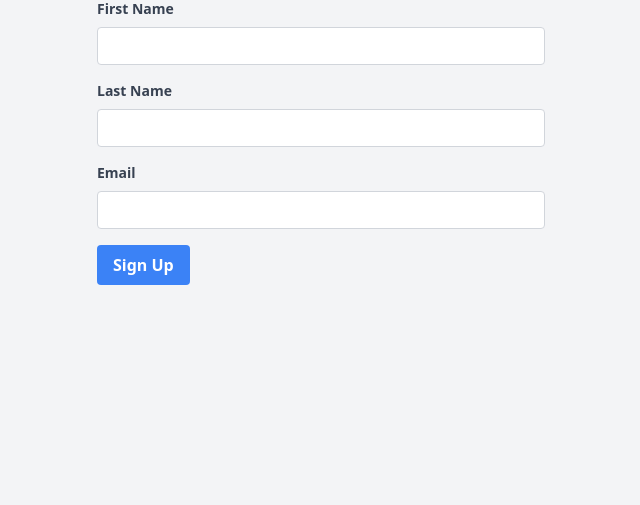
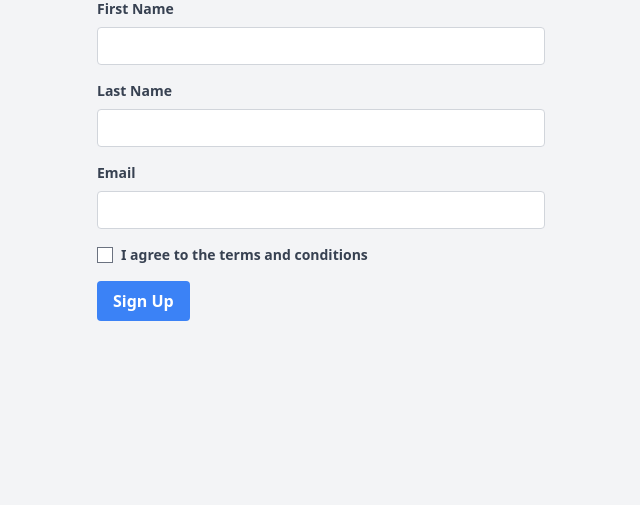
Before and after one commit to albertski/tank_share, a Rails app: page /signup in a window 1280 px wide. Shown: the part 210-715 px from the top of the page, without its empty margins (319-959 px from the left). Run offline with Rails 7, Linux system fonts and the light colour scheme; style sheets or scripts are compiled from the project's sources; some libraries are stand-ins or nearby versions.

Commit message:
Adds agree to form

```diff
--- a/app/controllers/email_signup_controller.rb
+++ b/app/controllers/email_signup_controller.rb
@@ -18,7 +18,8 @@ class EmailSignupController < ApplicationController
   private
 
   def email_signup_params
-    params.require(:email_signup).permit(:first_name, :last_name, :email)
+    params.require(:email_signup)
+          .permit(:first_name, :last_name, :email, :agree)
   end
 
   def first_name
--- a/app/models/email_signup.rb
+++ b/app/models/email_signup.rb
@@ -3,7 +3,7 @@
 class EmailSignup < ApplicationRecord
   attr_accessor :phone_number
 
-  validates :email, :first_name, :last_name, presence: true
+  validates :email, :first_name, :last_name, :agree, presence: true
   validates :email, uniqueness: true
   validates :phone_number, absence: true
 end
--- a/app/views/email_signup/_form.html.erb
+++ b/app/views/email_signup/_form.html.erb
@@ -15,6 +15,13 @@
       <%= form.email_field :email, class: 'appearance-none border border-gray-300 rounded w-full py-2 px-3 leading-tight focus:outline-none focus:border-blue-500' %>
     </div>
 
+    <div class="mb-4">
+      <label class="flex items-center">
+        <%= form.check_box :agree, class: 'form-checkbox text-blue-500' %>
+        <span class="ml-2 text-gray-700 text-sm font-bold">I agree to the terms and conditions</span>
+      </label>
+    </div>
+
     <div>
       <%= form.submit 'Sign Up', class: 'bg-blue-500 hover:bg-blue-700 text-white font-bold py-2 px-4 rounded focus:outline-none focus:shadow-outline' %>
     </div>
```
Also changed, not shown: spec/system/signup_spec.rb (+20 -6 lines).
